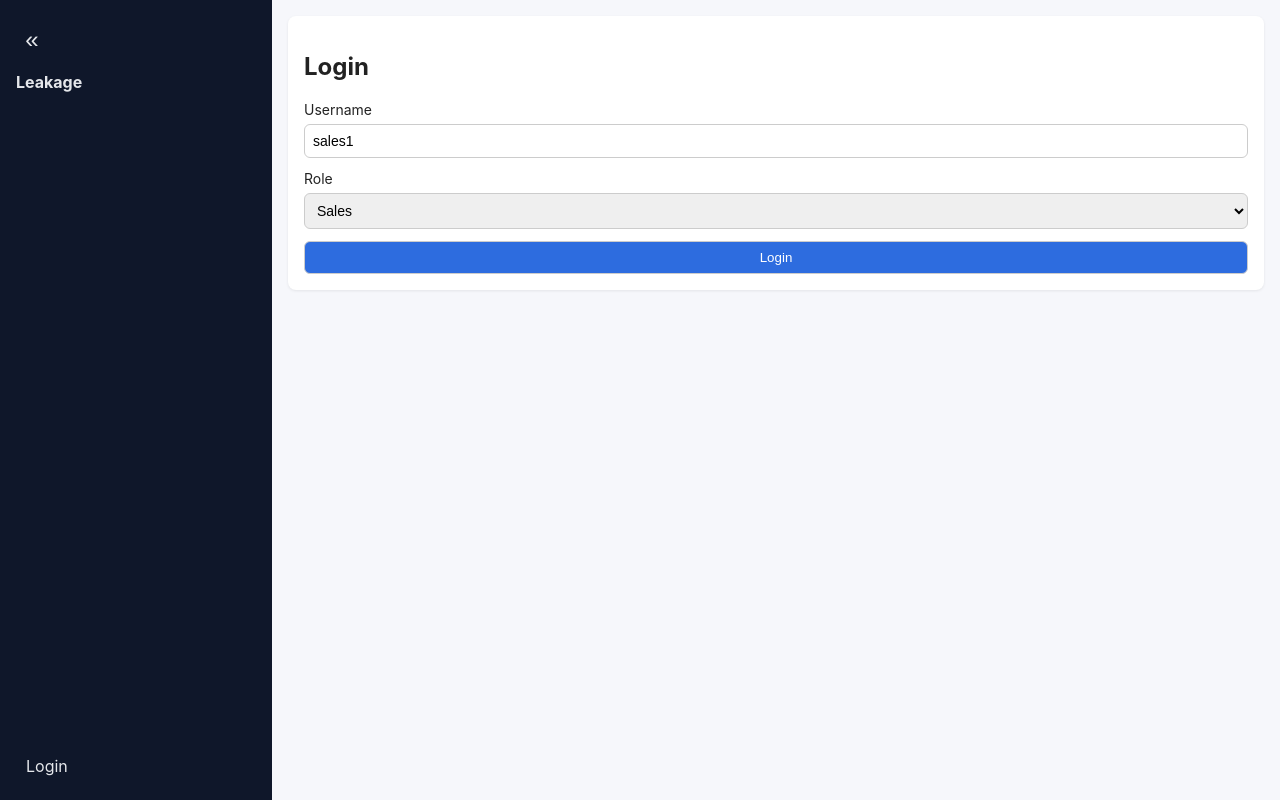
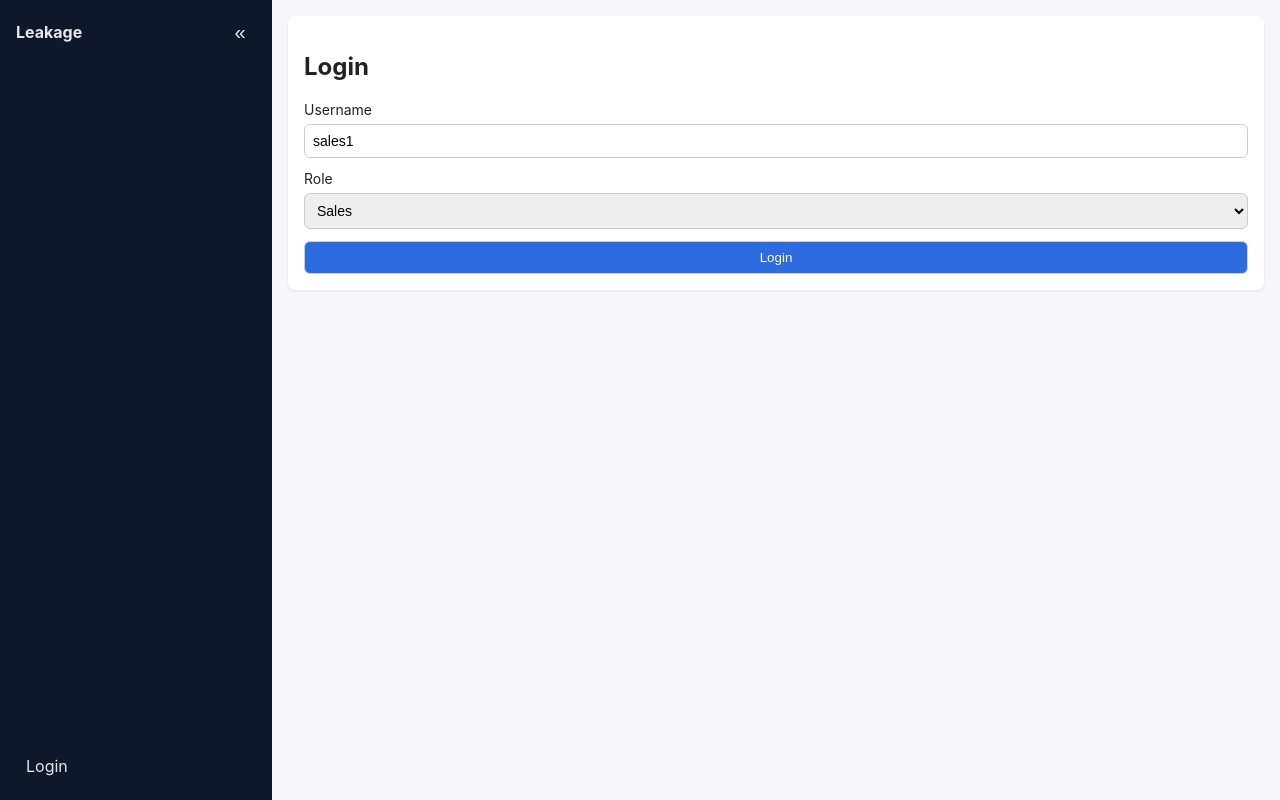
Before and after one commit to trin-panyathira/leakage-web, a React (Vite) app: page /login in a window 1280 px wide. Built offline with nearby package versions, Linux system fonts and the light colour scheme.

Commit message:
Change navbar icon #2

```diff
--- a/src/components/NavBar.tsx
+++ b/src/components/NavBar.tsx
@@ -12,6 +12,9 @@ export function NavBar({ sidebarVisible, onToggleSidebar }: NavBarProps) {
 
   return (
     <>
+      <nav className="sidebar-nav">
+        <div className="brand-container">
+          <div className="brand">Leakage</div>
           <button
             className={`sidebar-toggle ${sidebarVisible ? 'active' : ''}`}
             onClick={onToggleSidebar}
@@ -20,8 +23,7 @@ export function NavBar({ sidebarVisible, onToggleSidebar }: NavBarProps) {
           >
             {sidebarVisible ? '«' : '»'}
           </button>
-      <nav className="sidebar-nav">
-        <div className="brand">Leakage</div>
+        </div>
         <div className="menu">
           {user?.role === 'sales' && <Link to="/make-request" className="menu-link">Make Request</Link>}
           {(user?.role === 'approver' || user?.role === 'super_approver') && (
--- a/src/styles.css
+++ b/src/styles.css
@@ -22,25 +22,22 @@
   transition: margin-left 0.3s ease;
 }
 .sidebar-toggle {
-  position: absolute;
-  top: 16px;
-  left: 8px;
-  z-index: 1001;
   background: transparent;
   color: #e5e7eb;
   border: none;
-  width: 48px;
-  height: 48px;
+  width: 32px;
+  height: 32px;
   cursor: pointer;
-  border-radius: 8px;
+  border-radius: 6px;
   transition: all 0.3s cubic-bezier(0.4, 0, 0.2, 1);
   display: flex;
   align-items: center;
   justify-content: center;
   padding: 0;
-  font-size: 24px;
+  font-size: 20px;
   font-weight: 300;
   line-height: 1;
+  flex-shrink: 0;
 }
 .sidebar-toggle:hover {
   background: #1e293b;
@@ -49,13 +46,23 @@
   transform: scale(0.95);
 }
 .sidebar-nav { display: flex; flex-direction: column; height: 100%; position: relative; }
-.sidebar-nav .brand { font-weight: 700; margin-bottom: 16px; margin-top: 56px; white-space: nowrap; overflow: hidden; text-overflow: ellipsis; }
+.brand-container {
+  display: flex;
+  align-items: center;
+  justify-content: space-between;
+  gap: 8px;
+  margin-bottom: 16px;
+}
+.sidebar-nav .brand { font-weight: 700; white-space: nowrap; overflow: hidden; text-overflow: ellipsis; flex: 1; }
 .sidebar-nav .menu { display: grid; gap: 8px; }
 .menu-link { display: block; padding: 8px 10px; border-radius: 6px; color: #e5e7eb; text-decoration: none; white-space: nowrap; overflow: hidden; text-overflow: ellipsis; }
 .menu-link:hover { background: #1f2937; }
 .spacer { flex: 1; }
 .auth-vertical { display: grid; gap: 8px; }
 .auth-vertical .user { white-space: nowrap; overflow: hidden; text-overflow: ellipsis; font-size: 14px; }
+.sidebar-hidden .brand-container {
+  justify-content: center;
+}
 .sidebar-hidden .sidebar-nav .brand,
 .sidebar-hidden .sidebar-nav .menu,
 .sidebar-hidden .sidebar-nav .auth-vertical .user {
```
Lines whose indentation alone changed are shown as unchanged.
